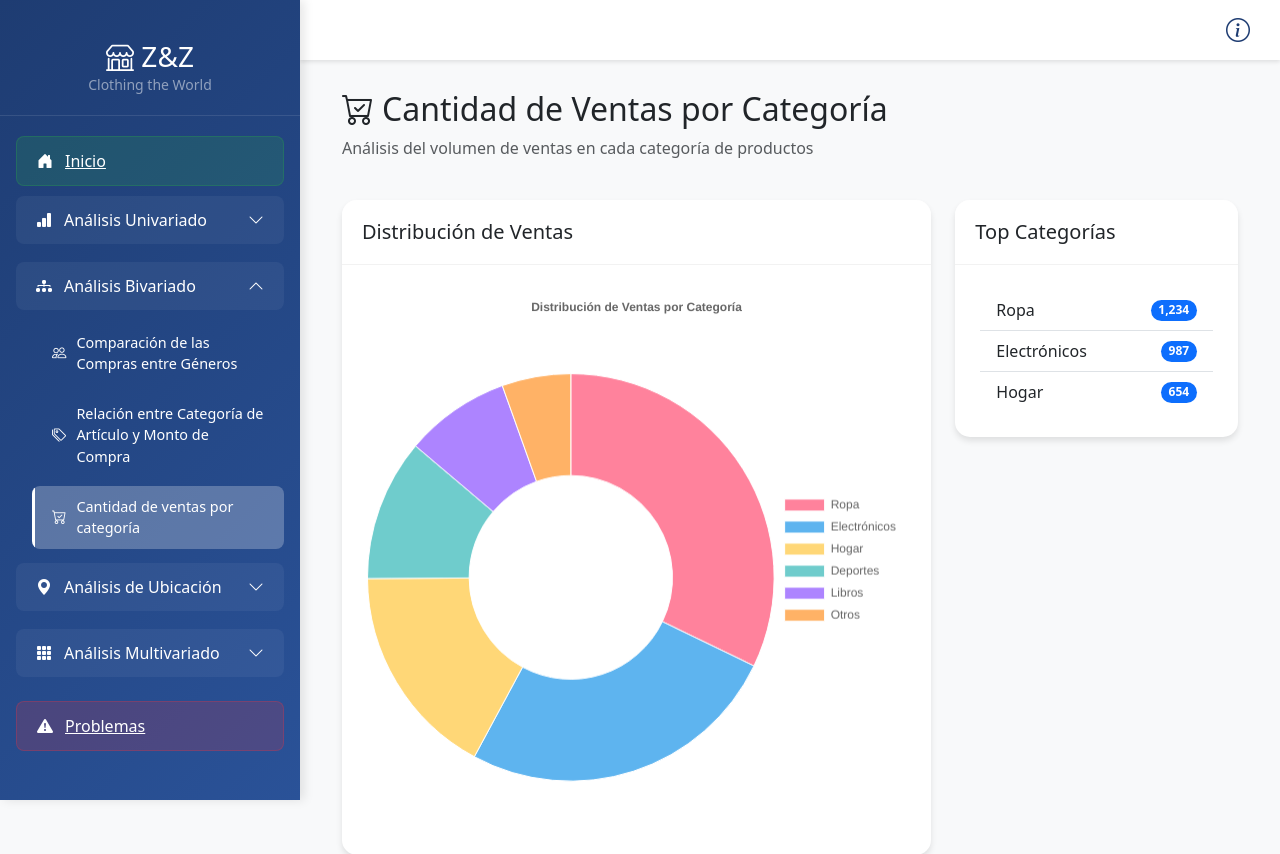
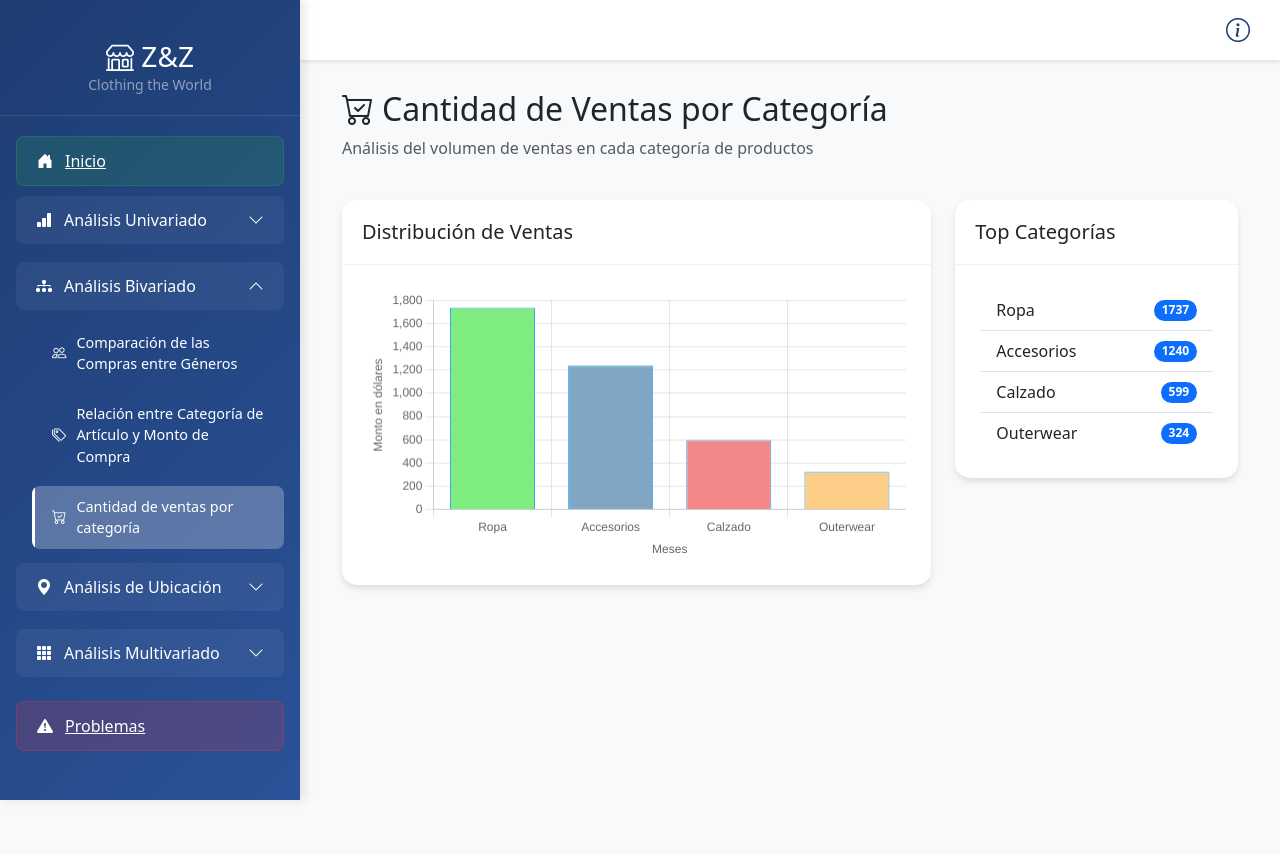
Before and after one commit to Foumluis/PresentacionTallerVisualizacion, a Django app: page /app/bivariado/ventas-categoria/ in a window 1280 px wide. Shown: the top 854 px of the page. After the commit the page ends 801 px from the top, so only its background shows below. Run offline with Django 5.2, Linux system fonts and the light colour scheme; some libraries are stand-ins or nearby versions.

Commit message:
Creado graficos cantidad de ventas vs Categoria/ Distribucionde de Clientes de por genero

```diff
--- a/ZZ/app/templates/analisis/bivariado/ventas_categoria.html
+++ b/ZZ/app/templates/analisis/bivariado/ventas_categoria.html
@@ -3,6 +3,8 @@
 {% block title %}Cantidad de Ventas por Categoría{% endblock %}
 
 {% block content %}
+
+
 <div class="container-fluid">
     <div class="row mb-4">
         <div class="col-12">
@@ -31,15 +33,19 @@
                     <ul class="list-group list-group-flush">
                         <li class="list-group-item d-flex justify-content-between align-items-center">
                             Ropa
-                            <span class="badge bg-primary rounded-pill">1,234</span>
+                            <span class="badge bg-primary rounded-pill">{{ y.0 }}</span>
                         </li>
                         <li class="list-group-item d-flex justify-content-between align-items-center">
-                            Electrónicos
-                            <span class="badge bg-primary rounded-pill">987</span>
+                            Accesorios
+                            <span class="badge bg-primary rounded-pill">{{ y.1 }}</span>
                         </li>
                         <li class="list-group-item d-flex justify-content-between align-items-center">
-                            Hogar
-                            <span class="badge bg-primary rounded-pill">654</span>
+                            Calzado
+                            <span class="badge bg-primary rounded-pill">{{ y.2 }}</span>
+                        </li>
+                        <li class="list-group-item d-flex justify-content-between align-items-center">
+                            Outerwear
+                            <span class="badge bg-primary rounded-pill">{{ y.3 }}</span>
                         </li>
                     </ul>
                 </div>
@@ -50,35 +56,55 @@
 {% endblock %}
 
 {% block extra_js %}
+{{ y|json_script:"y" }}
+{{ x|json_script:"x" }}
+
 <script>
+
+    const y = JSON.parse(document.getElementById('y').textContent);
+    const x = JSON.parse(document.getElementById('x').textContent);
+
+
+            // obtener el contexto 2D del canvas
     const ctx = document.getElementById('ventasCategoriaChart').getContext('2d');
-    const ventasCategoriaChart = new Chart(ctx, {
-        type: 'doughnut',
+    let delayed
+
+    const miGrafico = new Chart(ctx, {// grafico y el indice
+      type: 'bar',// tipo de barra
       data: {
-            labels: ['Ropa', 'Electrónicos', 'Hogar', 'Deportes', 'Libros', 'Otros'],
-            datasets: [{
-                label: 'Cantidad de Ventas',
-                data: [1234, 987, 654, 432, 321, 210],
-                backgroundColor: [
-                    'rgba(255, 99, 132, 0.8)',
-                    'rgba(54, 162, 235, 0.8)',
-                    'rgba(255, 206, 86, 0.8)',
-                    'rgba(75, 192, 192, 0.8)',
-                    'rgba(153, 102, 255, 0.8)',
-                    'rgba(255, 159, 64, 0.8)'
-                ],
-                borderWidth: 1
+        labels:x,// nombre del eje x
+        datasets: [{//datos a ocupar
+          label: 'Ventas ($)',//nombre del eje y
+          data: y,//datos
+          backgroundColor: ["#7EEC7E", "#7fa7c4", "#f48787", "#fdce87"],//color de las barras
+          borderColor: 'rgba(54, 162, 235, 1)',//color de los bordes
+          borderWidth: 1// tamaño del borde
         }]
       },
-        options: {
-            responsive: true,
+      options: {//opciones
+        animation: {
+              onComplete: () => {
+                delayed = true;
+              },
+              delay: (context) => {
+                let delay = 0;
+                if (context.type === 'data' && context.mode === 'default' && !delayed) {
+                  delay = context.dataIndex * 300 + context.datasetIndex * 100;
+                }
+                return delay;
+              },
+        },
+        responsive: true,// si al pasar por encima se coloca algun tipo de informacion
         plugins: {
-                legend: {
-                    position: 'right',
+          legend: { display: false }// no mostrar la leyenda
         },
-                title: {
-                    display: true,
-                    text: 'Distribución de Ventas por Categoría'
+        scales: {
+          y: {
+            beginAtZero: true,// indicamos que empiece de cero
+            title: { display: true, text: 'Monto en dólares' }//titulo del eje y
+          },
+          x: {
+            title: { display: true, text: 'Meses' }//titulo del eje x
           }
         }
       }
--- a/ZZ/app/views.py
+++ b/ZZ/app/views.py
@@ -106,7 +106,11 @@
     return render(request, 'analisis/bivariado/categoria_monto.html')
 
 def cantidad_ventas_categoria(request):
-    return render(request, 'analisis/bivariado/ventas_categoria.html')
+    y=tarea['Category'].value_counts()
+    x =  y.index.tolist()
+    y = y.values.tolist()
+
+    return render(request, 'analisis/bivariado/ventas_categoria.html', {'y': y, 'x': x})
 
 # Análisis de Ubicación
 def relacion_ubicacion_monto(request):
```
Also changed, not shown: ZZ/app/templates/analisis/univariado/distribucion_genero.html (+14 -6 lines). Lines whose indentation alone changed are shown as unchanged.
